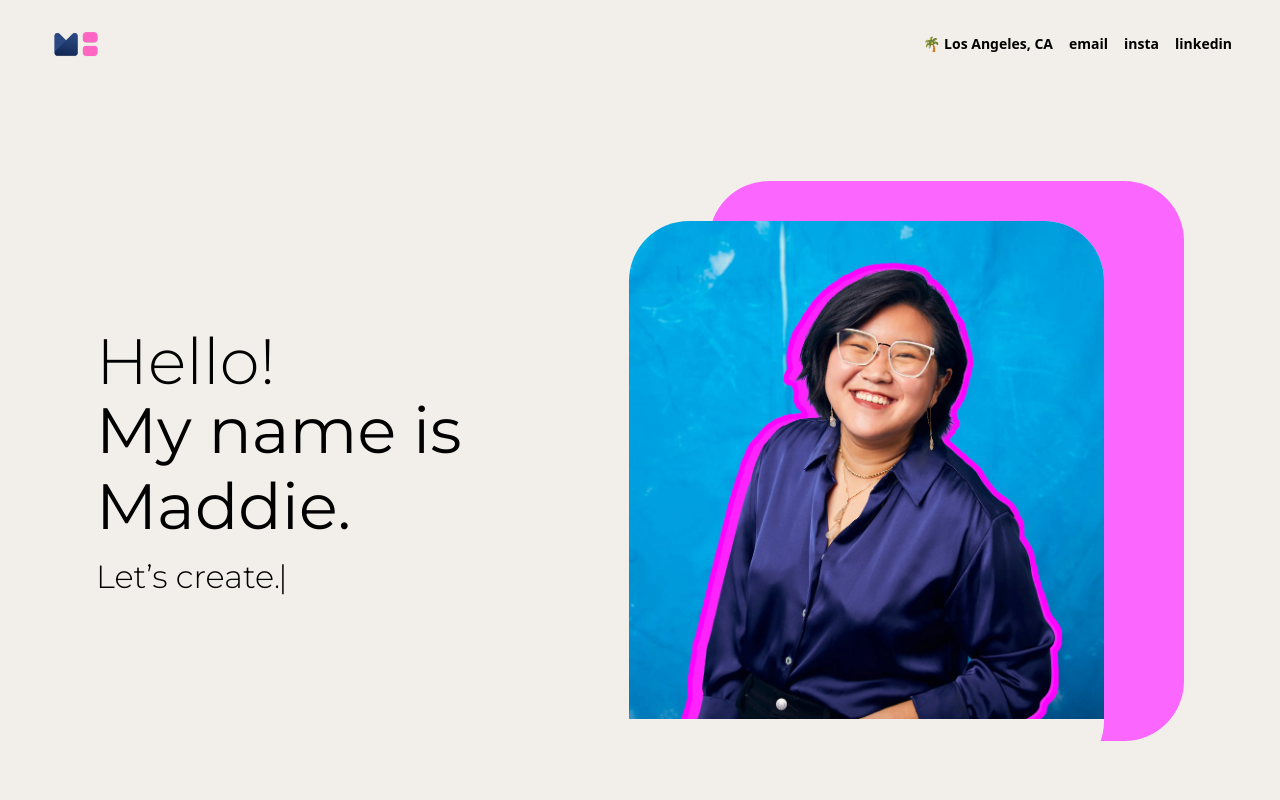
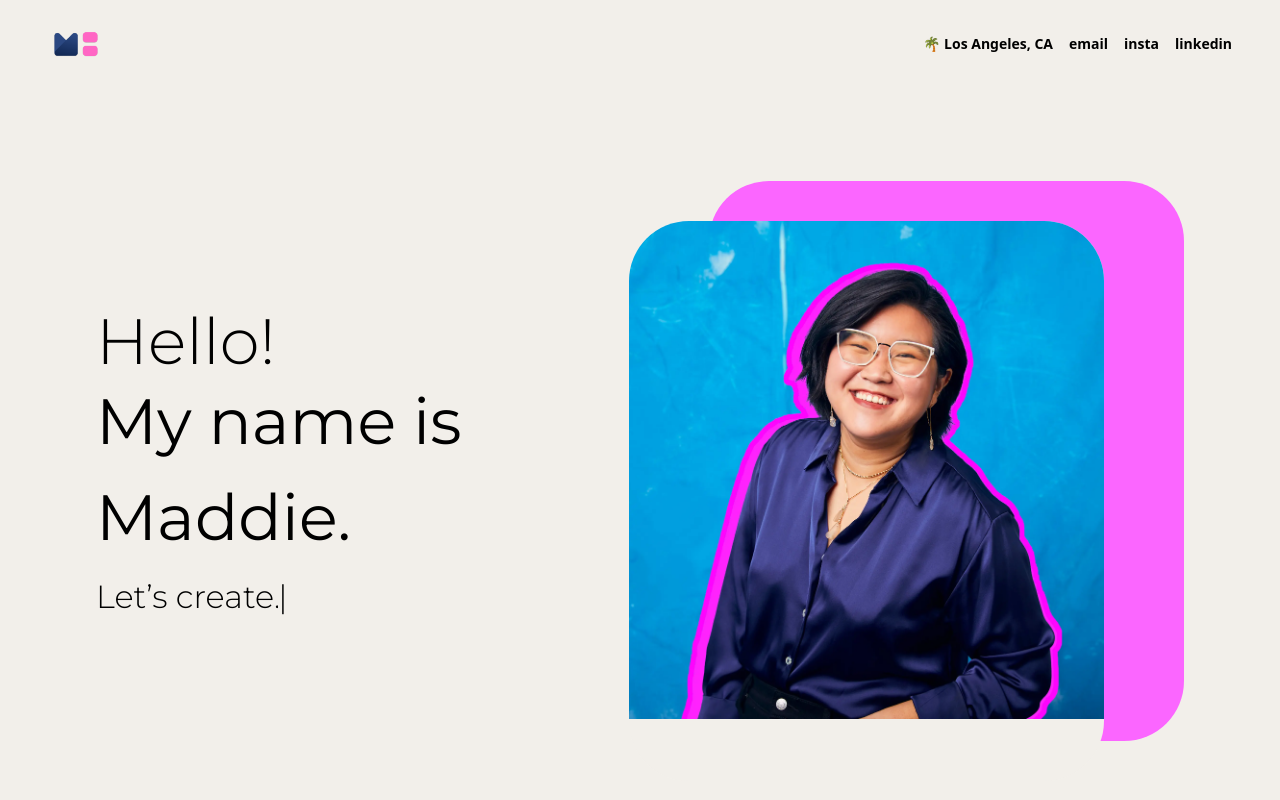
Before and after one commit to Islaster/maddie-portfolio, a React (Vite) app: page / in a window 1280 px wide. Shown: the top 800 px of the page. Built offline with nearby package versions, Linux system fonts and the light colour scheme.

Commit message:
home txt fix

```diff
--- a/src/components/home.jsx
+++ b/src/components/home.jsx
@@ -9,7 +9,7 @@ function Home() {
         <h1 className="text-4xl sm:text-5xl md:text-[64px] leading-none font-light font-[Montserrat]">
           Hello!
           <br />
-          <span className="font-normal md:leading-[1.18]">
+          <span className="font-normal md:leading-[1.2] lg:leading-normal leading-[1.2]">
             My name is Maddie.
           </span>
         </h1>
```
